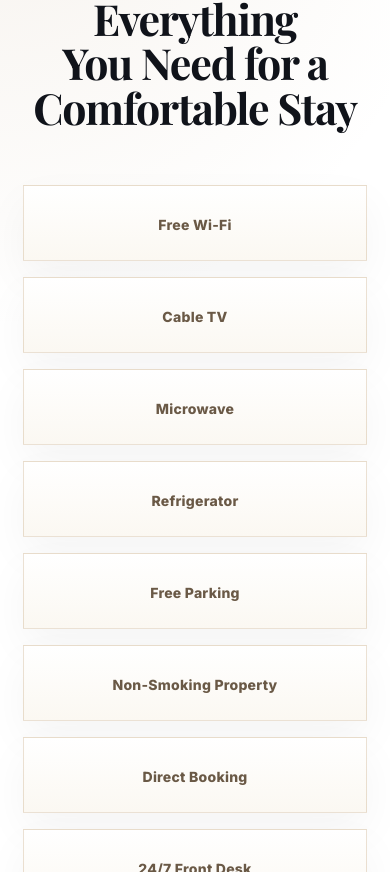
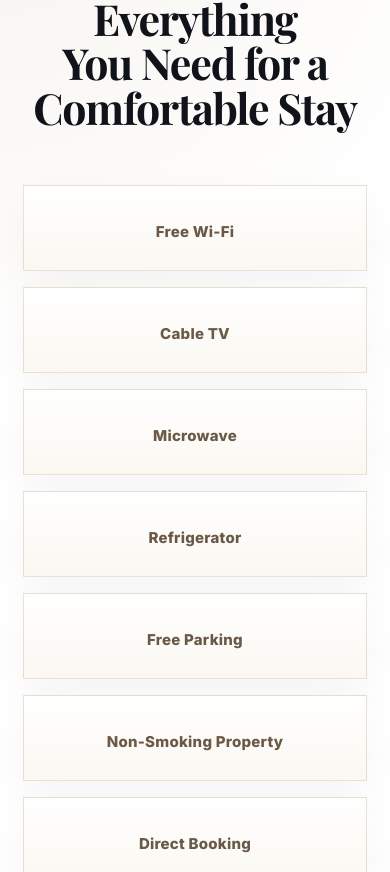
Before and after one commit to meetx00719/dream-inn-website, a React (Vite) app: page / in a window 390 px wide. Shown: the part 4794-5666 px from the top of the page. Built offline with nearby package versions, Linux system fonts and the light colour scheme; a web font is replaced by a local one.

Commit message:
fixed alcs ndm

```diff
--- a/src/index.css
+++ b/src/index.css
@@ -2487,15 +2487,14 @@ html {
 }
 
 
-
 /* =========================================================
-   FINAL CHECKED FIXES
-   Place this at the bottom. It overrides conflicting earlier rules.
+   FINAL NON-CONFLICTING OVERRIDES
+   Keep this block at the absolute bottom of index.css
 ========================================================= */
 
 html {
-  scroll-behavior: smooth;
-  scroll-padding-top: 110px;
+  scroll-behavior: smooth !important;
+  scroll-padding-top: 146px !important;
 }
 
 #home,
@@ -2504,35 +2503,55 @@ html {
 #rooms,
 #amenities,
 #location {
-  scroll-margin-top: 110px;
-}
-
-/* Desktop / tablet section landing */
-#about.aboutLuxury,
-#rooms.roomsLuxury,
-#amenities.amenitiesLuxury,
-#location.locationLuxury {
-  position: relative;
-}
-
-/* Keep rooms section premium on desktop */
-.roomGridLuxury {
-  display: grid;
-  grid-template-columns: repeat(3, minmax(280px, 380px));
-  gap: 38px;
-  justify-content: center;
-  align-items: stretch;
-}
-
-.luxRoomCard:hover .cardImgWrap img {
-  transform: scale(1.08);
-  filter: brightness(1) contrast(1.07) saturate(1.07);
-}
-
-/* Better native anchor support */
+  scroll-margin-top: 146px !important;
+}
+
+@media (min-width: 761px) {
+  .mainHeader {
+    position: sticky !important;
+    top: 0 !important;
+  }
+
+  .roomGridLuxury {
+    display: grid !important;
+    grid-template-columns: repeat(3, minmax(280px, 380px)) !important;
+    gap: 38px !important;
+    justify-content: center !important;
+    align-items: stretch !important;
+    overflow: visible !important;
+    padding: 0 !important;
+    margin: 0 !important;
+  }
+
+  .luxRoomCard {
+    min-width: 0 !important;
+    max-width: none !important;
+    flex: initial !important;
+  }
+}
+
+@media (max-width: 1100px) and (min-width: 761px) {
+  .aboutLuxury,
+  .locationLuxury {
+    grid-template-columns: 1fr !important;
+  }
+
+  .roomGridLuxury {
+    grid-template-columns: minmax(280px, 460px) !important;
+  }
+
+  .amenityGrid {
+    grid-template-columns: repeat(2, 1fr) !important;
+  }
+
+  .reviewGrid {
+    grid-template-columns: 1fr !important;
+  }
+}
+
 @media (max-width: 760px) {
   html {
-    scroll-padding-top: 88px;
+    scroll-padding-top: 96px !important;
   }
 
   #home,
@@ -2541,13 +2560,88 @@ html {
   #rooms,
   #amenities,
   #location {
-    scroll-margin-top: 88px;
-  }
-
-  /* FIX: mobile sections should be single column */
-  .aboutLuxury {
+    scroll-margin-top: 96px !important;
+  }
+
+  .topInfoBar {
+    display: none !important;
+  }
+
+  .mainHeader {
+    position: fixed !important;
+    top: 0 !important;
+    left: 0 !important;
+    width: 100% !important;
+    height: 76px !important;
+    padding: 0 20px !important;
+    background: rgba(12, 14, 18, 0.72) !important;
+    backdrop-filter: blur(16px) !important;
+    -webkit-backdrop-filter: blur(16px) !important;
+    border-bottom: 1px solid rgba(255, 255, 255, 0.08) !important;
+    z-index: 9999 !important;
+    display: flex !important;
+    align-items: center !important;
+    justify-content: center !important;
+  }
+
+  .desktopNav,
+  .bookRoomBtn,
+  .mobileMenu,
+  .mobileMenuBtn {
+    display: none !important;
+  }
+
+  .luxLogo,
+  .luxLogo span {
+    color: #fff !important;
+  }
+
+  .luxLogo {
+    position: static !important;
+    transform: none !important;
+    font-size: 34px !important;
+    line-height: 1 !important;
+    text-shadow: 0 4px 18px rgba(0, 0, 0, 0.6) !important;
+  }
+
+  .luxHero {
+    min-height: 560px !important;
+    height: 78vh !important;
+  }
+
+  .bookingLuxury {
+    width: calc(100% - 28px) !important;
+    margin: 34px auto 65px !important;
+    padding: 42px 22px !important;
     grid-template-columns: 1fr !important;
+    gap: 28px !important;
+    text-align: center !important;
+  }
+
+  .bookingForm {
+    grid-template-columns: 1fr !important;
+    gap: 15px !important;
+    padding-top: 8px !important;
+  }
+
+  .checkBtn {
+    grid-column: auto !important;
+    width: 100% !important;
+    margin-top: 4px !important;
+  }
+
+  .aboutLuxury,
+  .amenitiesLuxury,
+  .reviewsSection {
     padding: 74px 6% !important;
+  }
+
+  .aboutLuxury,
+  .locationLuxury,
+  .modalGrid,
+  .amenityGrid,
+  .reviewGrid {
+    grid-template-columns: 1fr !important;
   }
 
   .aboutImages {
@@ -2566,7 +2660,6 @@ html {
     outline-offset: 5px !important;
   }
 
-  /* FIX: room cards should swipe horizontally on phone */
   .roomsLuxury {
     min-height: auto !important;
     padding: 74px 0 82px !important;
@@ -2609,12 +2702,6 @@ html {
     margin: 12px 12px 0 !important;
   }
 
-  /* FIX: amenities/reviews one column on mobile */
-  .amenitiesLuxury,
-  .reviewsSection {
-    padding: 74px 6% !important;
-  }
-
   .amenityGrid,
   .reviewGrid,
   .modalGrid {
@@ -2624,14 +2711,7 @@ html {
     margin-top: 34px !important;
   }
 
-  .amenityGrid div {
-    min-height: 76px !important;
-    font-size: 14px !important;
-  }
-
-  /* FIX: contact section mobile */
   .locationLuxury {
-    grid-template-columns: 1fr !important;
     margin: 56px 6% !important;
     padding: 36px 26px !important;
     gap: 36px !important;
@@ -2639,11 +2719,6 @@ html {
 
   .locationLuxury::before {
     inset: 14px !important;
-  }
-
-  .locationDetails h2 {
-    font-size: clamp(38px, 11vw, 54px) !important;
-    line-height: 1.04 !important;
   }
 
   .mapBox {
@@ -2661,34 +2736,3 @@ html {
     min-width: 0 !important;
   }
 }
-/* =========================================================
-   FINAL SCROLL SAFETY OVERRIDE
-========================================================= */
-html {
-  scroll-behavior: smooth !important;
-  scroll-padding-top: 146px !important;
-}
-
-#home,
-#booking,
-#about,
-#rooms,
-#amenities,
-#location {
-  scroll-margin-top: 146px !important;
-}
-
-@media (max-width: 760px) {
-  html {
-    scroll-padding-top: 96px !important;
-  }
-
-  #home,
-  #booking,
-  #about,
-  #rooms,
-  #amenities,
-  #location {
-    scroll-margin-top: 96px !important;
-  }
-}
```
